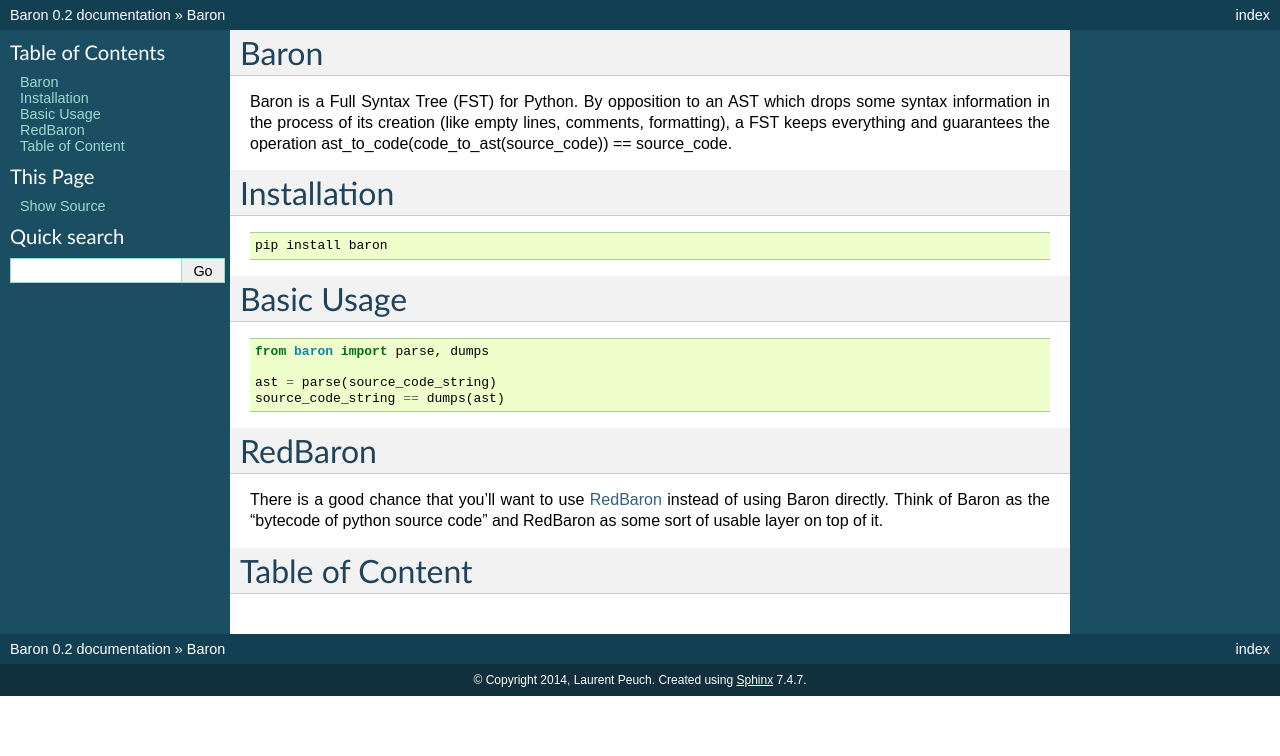
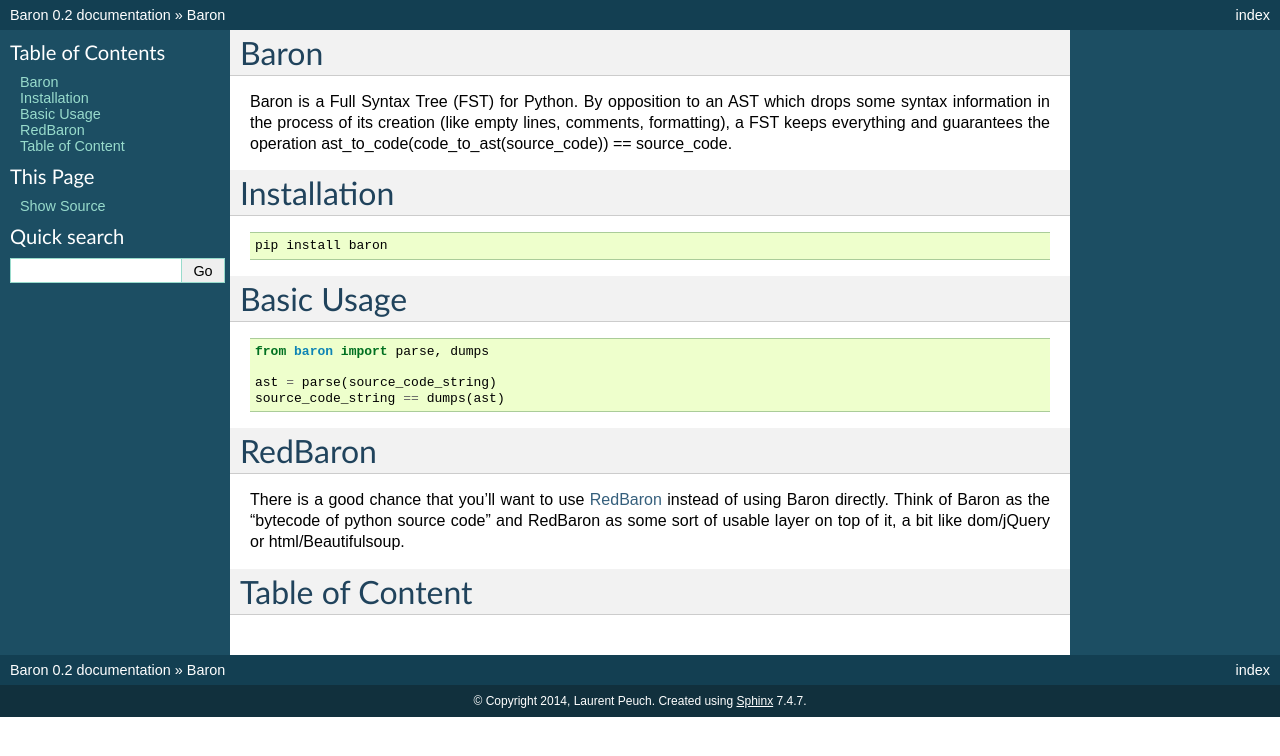
Before and after one commit to PyCQA/baron, a Sphinx documentation site: the page built from docs/index.rst, in a window 1280 px wide. Shown: the top 756 px of the page. Built offline with Sphinx 7.4.7, drawn with Linux system fonts in a browser that asks for light colours.

Commit message:
[doc] add more info on redbaron

```diff
--- a/docs/index.rst
+++ b/docs/index.rst
@@ -29,7 +29,7 @@
 There is a good chance that you'll want to use `RedBaron
 <https://github.com/Psycojoker/redbaron>`_ instead of using Baron directly.
 Think of Baron as the "bytecode of python source code" and RedBaron as some
-sort of usable layer on top of it.
+sort of usable layer on top of it, a bit like dom/jQuery or html/Beautifulsoup.
 
 Table of Content
 ================
```
